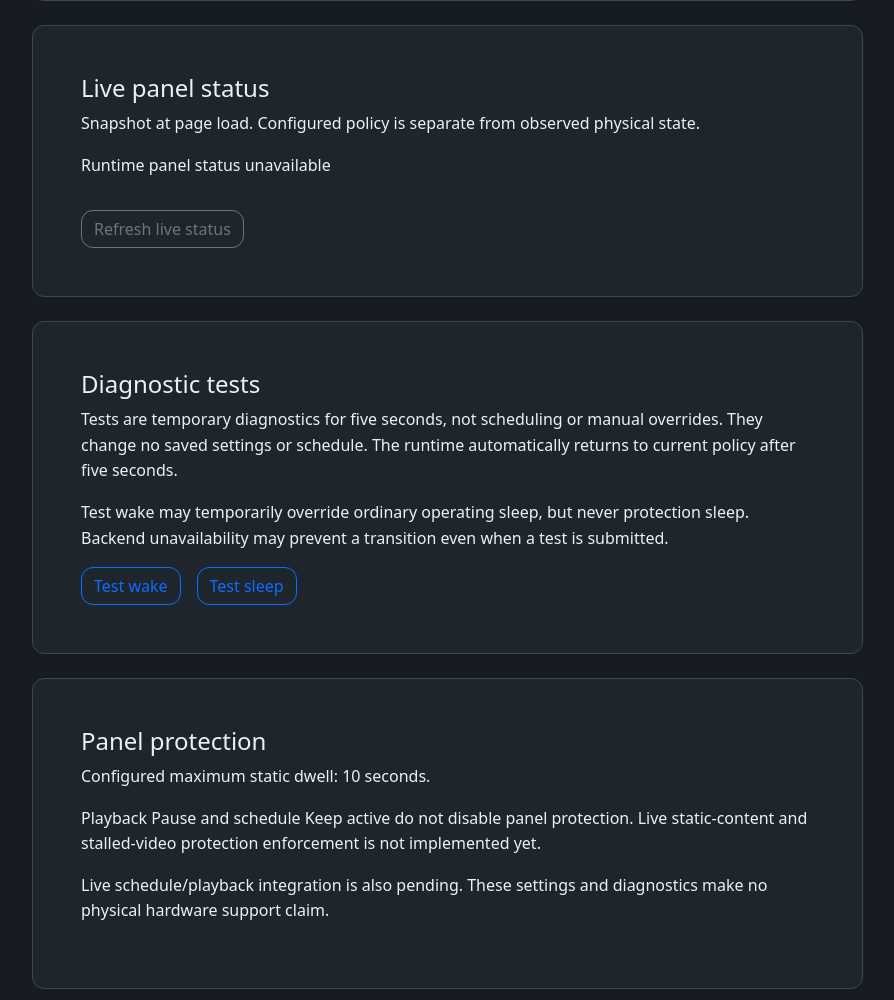
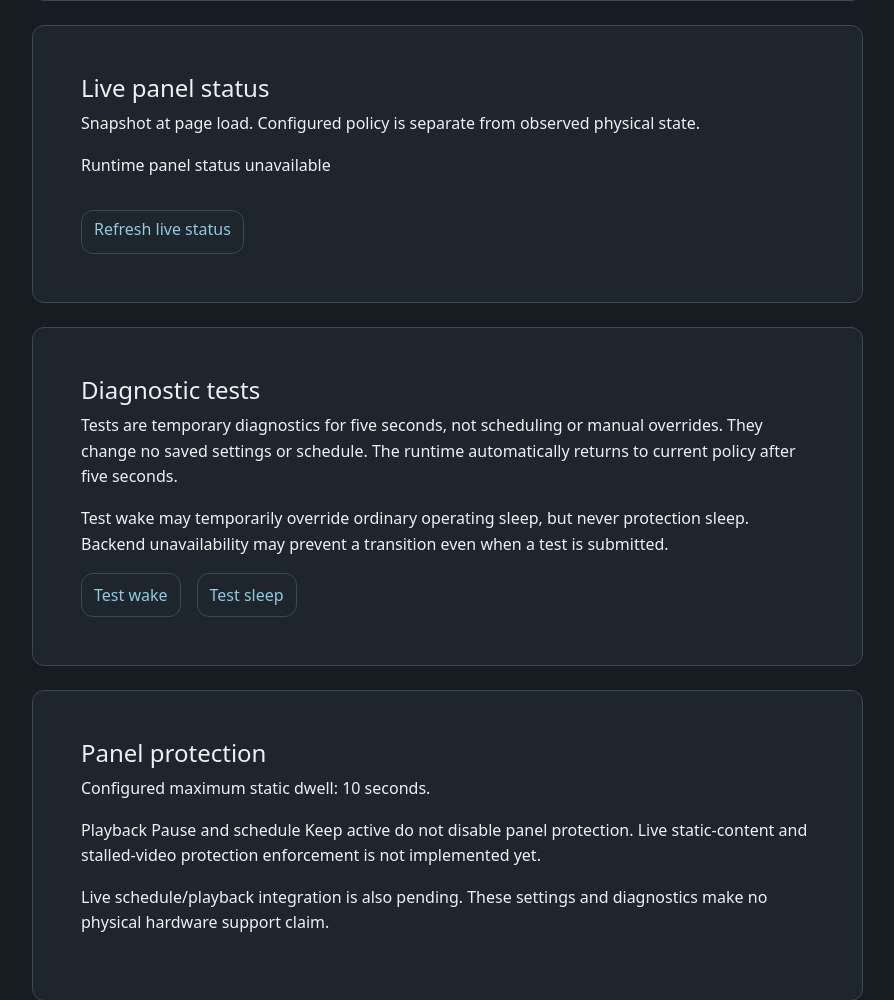
Before and after one commit to stef-k/PostcardScene, a Python web app: template src/postcardscene/web/templates/display.html in a window 1280 px wide. Shown: the part 1021-2021 px from the top of the page, without its empty margins (50-944 px from the left). Run offline with Jinja, Linux system fonts and the light colour scheme; the template is opened without the code that fills it: most values are stand-ins (such as "Sample title", 1, 10 or a date in 2020); form fields are guessed from the names that the template uses.

Commit message:
Verify silent panel timeout and use theme-aware diagnostic buttons

```diff
--- a/src/postcardscene/web/templates/display.html
+++ b/src/postcardscene/web/templates/display.html
@@ -48,15 +48,15 @@
         <dt class="col-sm-5">Lifecycle / reason</dt><dd class="col-sm-7">{{ s.state }} / {{ s.reason|replace('_', ' ') }}</dd>
       </dl>
     {% endif %}
-    <a class="btn btn-outline-secondary mt-3" href="{{ url_for('display.index') }}">Refresh live status</a>
+    <a class="btn btn-theme mt-3" href="{{ url_for('display.index') }}">Refresh live status</a>
   </div></section>
   <section class="card mt-4" aria-labelledby="tests-title"><div class="card-body p-4 p-md-5">
     <h2 id="tests-title" class="h4">Diagnostic tests</h2>
     <p>Tests are temporary diagnostics for five seconds, not scheduling or manual overrides. They change no saved settings or schedule. The runtime automatically returns to current policy after five seconds.</p>
     <p>Test wake may temporarily override ordinary operating sleep, but never protection sleep. Backend unavailability may prevent a transition even when a test is submitted.</p>
     <div class="d-flex flex-wrap gap-3">
-      <form method="post" action="{{ url_for('display.test_wake') }}">{{ test_form.hidden_tag() }}<button class="btn btn-outline-primary" type="submit">Test wake</button></form>
-      <form method="post" action="{{ url_for('display.test_sleep') }}">{{ test_form.hidden_tag() }}<button class="btn btn-outline-primary" type="submit">Test sleep</button></form>
+      <form method="post" action="{{ url_for('display.test_wake') }}">{{ test_form.hidden_tag() }}<button class="btn btn-theme" type="submit">Test wake</button></form>
+      <form method="post" action="{{ url_for('display.test_sleep') }}">{{ test_form.hidden_tag() }}<button class="btn btn-theme" type="submit">Test sleep</button></form>
     </div>
   </div></section>
   <section class="card mt-4" aria-labelledby="protection-title"><div class="card-body p-4 p-md-5">
```
Also changed, not shown: tests/test_display_ui.py (+30 -0 lines).
